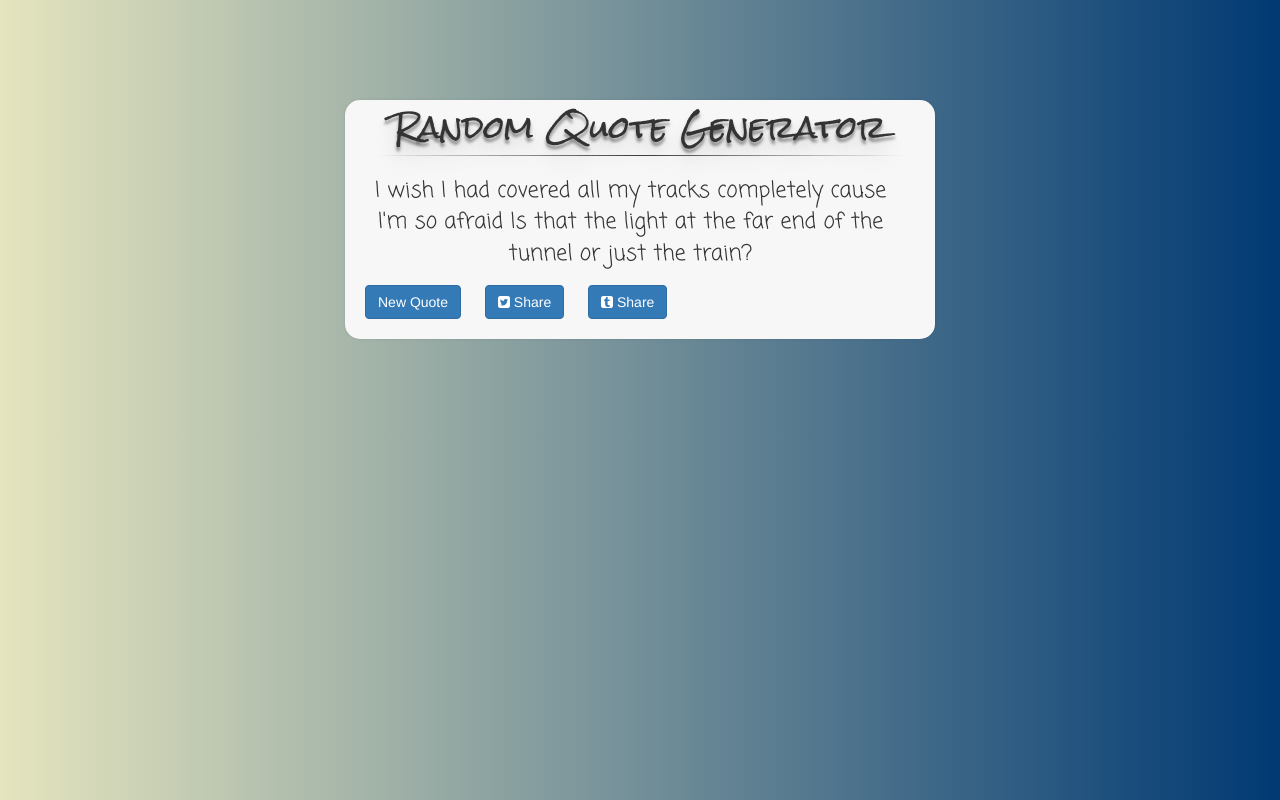
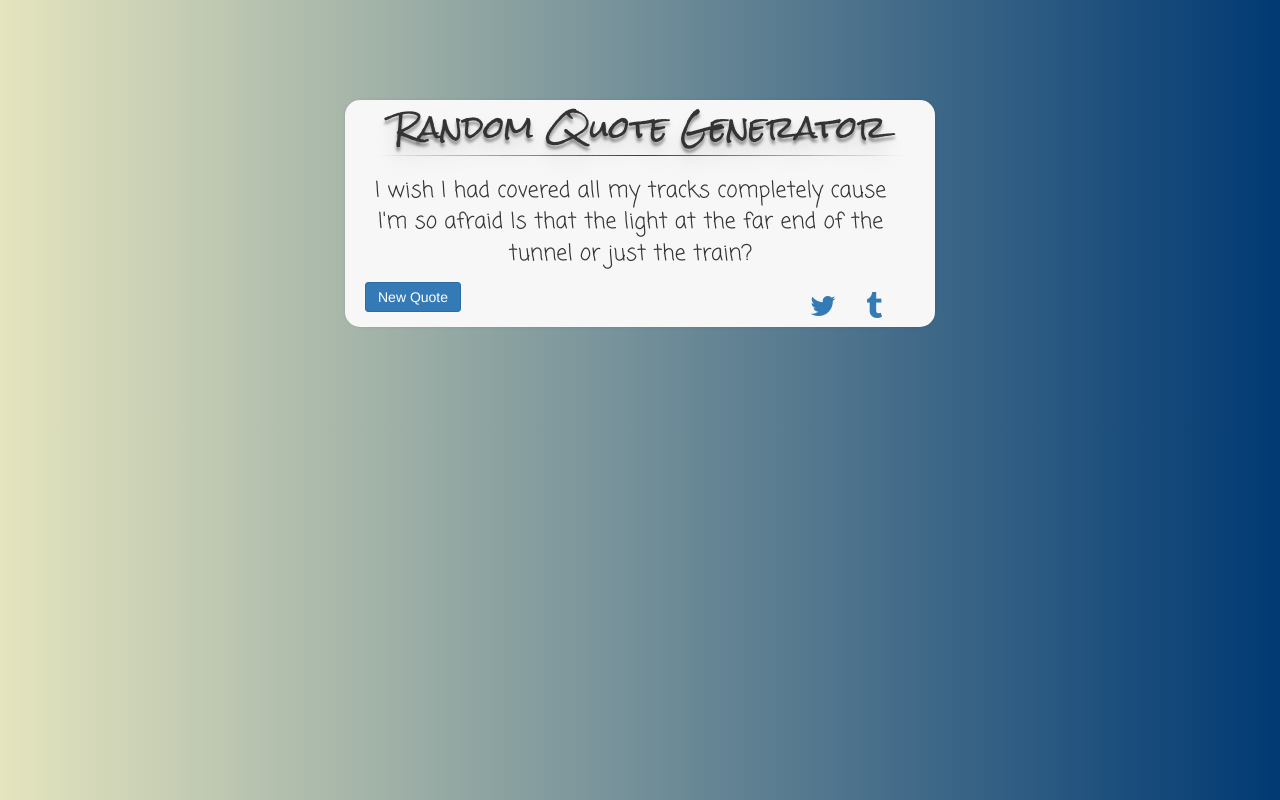
Before and after one commit to jsmayo/jsmayo.github.io, a website: page projects/quote-gen/index.html in a window 1280 px wide. Drawn offline with nearby package versions, Linux system fonts and the light colour scheme; a script that the page names is missing.

Commit message:
Modifies: Styling and functionality of social sharing. 1. Removed bootstrap from social icons 2. Implemented tumbler sharing with recommended code library 3. Plans to modify styling/spacing of elements later.

```diff
--- a/projects/quote-gen/index.html
+++ b/projects/quote-gen/index.html
@@ -17,10 +17,15 @@
 	<div id="quoteContainer">
 	</div>
 
-	<a class="btn btn-primary" onclick="newQuote()">New Quote</a>
-	<a class="btn btn-primary" onclick="tweetQuote()"><i class="fa fa-twitter-square"></i> Share</a>
+	<a id="newquote" class="btn btn-primary" onclick="newQuote()">New Quote</a>
+
+	<div class="socialbuttons pull-right">
+		<a class="btn btn-secondary" onclick="tweetQuote()"><i class="fa fa-twitter fa-2x"></i></a>
 <!-- 	<a class="btn btn-primary" onclick="tumblrPost()"><i class="fa fa-tumblr-square"></i> Share</a> -->
-	<a class="btn btn-primary" href="https://www.tumblr.com/share"><i class="fa fa-tumblr-square"></i> Share</a>
+		<a class="btn btn-secondary" href="https://www.tumblr.com/share"><i class="fa fa-tumblr fa-2x"></i></a>
+
+	</div>
+</div>
 	<script id="tumblr-js" async src="https://assets.tumblr.com/share-button.js"></script>
 	<script src="js.js"></script>
 
--- a/projects/quote-gen/style.css
+++ b/projects/quote-gen/style.css
@@ -40,7 +40,7 @@ body {
 	text-align:center;
 }
 
-a {
+#newquote {
 	display:inline;
 	margin-left: 20px;
 	margin-bottom: 20px;
@@ -53,3 +53,9 @@ hr {
     background-image: linear-gradient(to right, rgba(0, 0, 0, 0), rgba(0, 0, 0, 0.75), rgba(0, 0, 0, 0));
 	margin-top: 2px;
 }
+
+.socialbuttons {
+	margin-right: 40px;
+	margin-bottom: 20px;
+
+}
```
